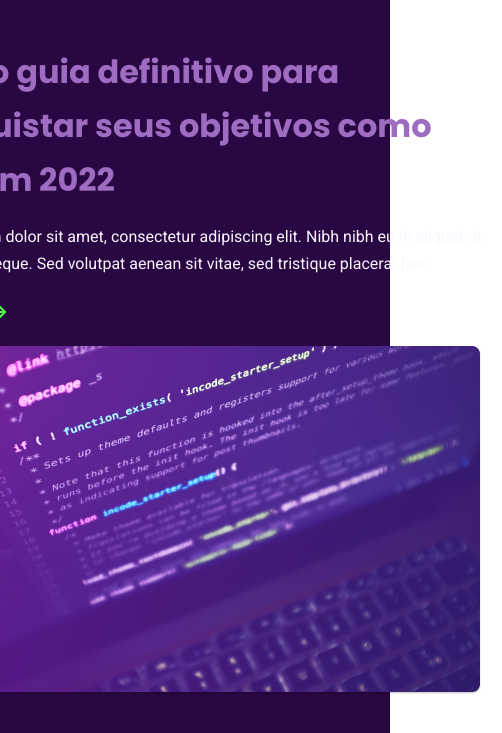
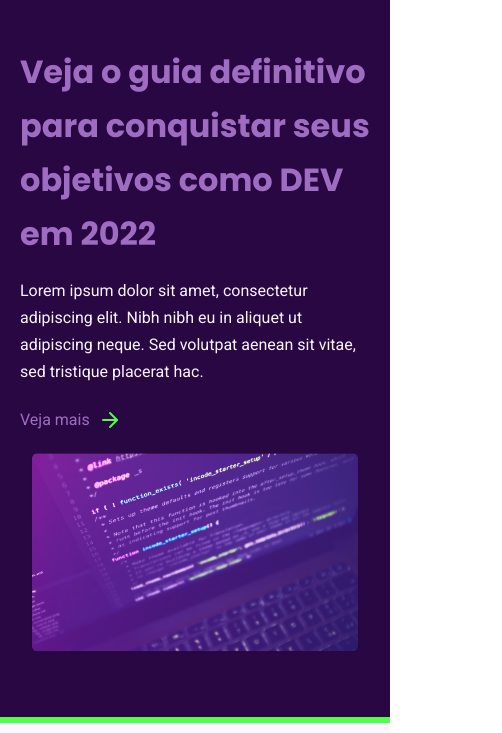
Before and after one commit to kostiantynzvir/blog, a plain HTML site: page index.html in a window 390 px wide. Shown: the part 111-844 px from the top of the page, 502 px wide, since content can reach past the window. Drawn offline with Linux system fonts and the light colour scheme.

Commit message:
Fix layout

```diff
--- a/index.html
+++ b/index.html
@@ -56,7 +56,7 @@
                     <a href="#"><img src="./images/arrow-right.svg" alt="Seta"></a>
                 </p>
             </div>
-            <img src="./images/featured-image.png" alt="">
+            <img src="./images/featured-image.png" alt="" id="main-img">
         </div>
     </main>
 
--- a/style.css
+++ b/style.css
@@ -394,6 +394,7 @@ article img {
   #main {
     display: flex;
     flex-direction: column;
+    align-items: center;
     padding-inline: 8rem;
     padding-top: 5rem;
   }
@@ -405,6 +406,10 @@ article img {
   #main p {
     padding-bottom: 0.5rem;
     max-width: 100rem;
+  }
+
+  #main #main-img {
+    width: 70vw;
   }
 
   #main #see-more {
@@ -484,6 +489,10 @@ article img {
     font-size: 3.2rem;
   }
 
+  #main #main-img {
+    width: 84vw;
+  }
+
   /* posts */
 
   #posts {
```
